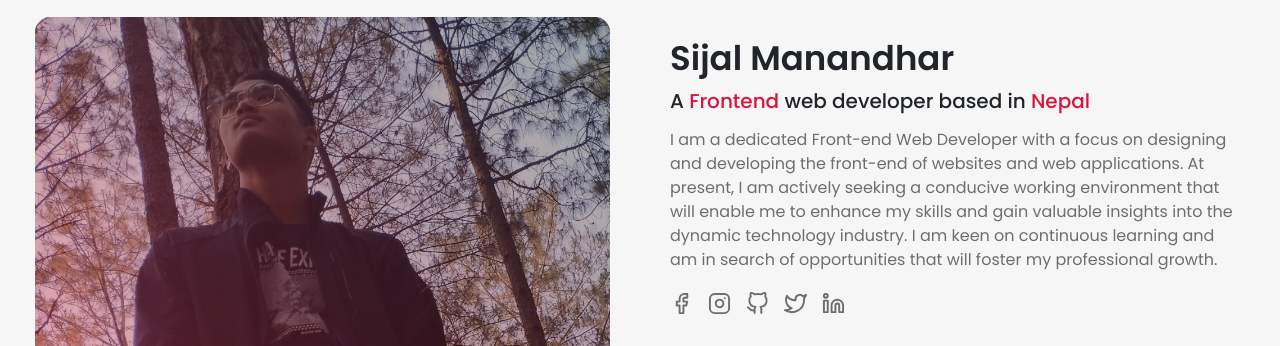
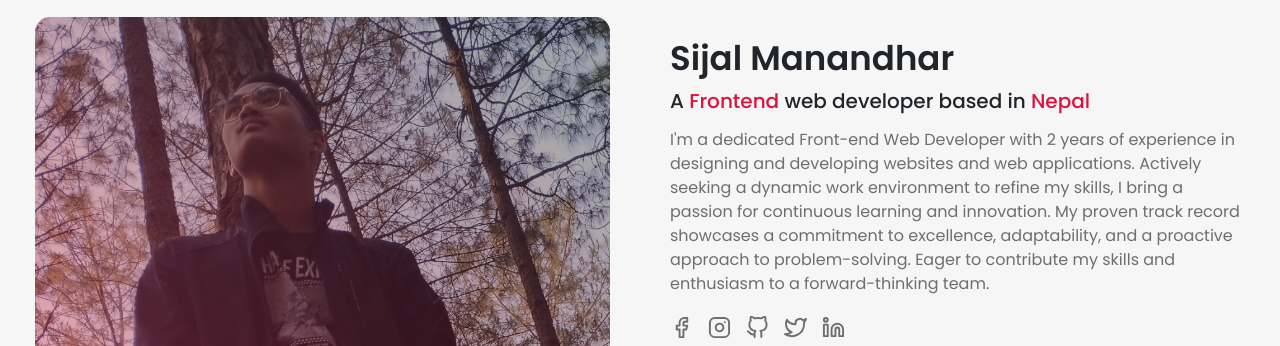
Before and after one commit to sam4web/personal-portfolio, a React (Vite) app: page / in a window 1280 px wide. Shown: the part 1080-1426 px from the top of the page. Built offline with nearby package versions, Linux system fonts and the light colour scheme.

Commit message:
updated description & added experience

```diff
--- a/src/components/About.jsx
+++ b/src/components/About.jsx
@@ -30,13 +30,14 @@ const About = () => {
                 <span>Nepal</span>
               </h4>
               <p className='content__info-desc'>
-                I am a dedicated Front-end Web Developer with a focus on
-                designing and developing the front-end of websites and web
-                applications. At present, I am actively seeking a conducive
-                working environment that will enable me to enhance my skills and
-                gain valuable insights into the dynamic technology industry. I
-                am keen on continuous learning and am in search of opportunities
-                that will foster my professional growth.
+                I&#39;m a dedicated Front-end Web Developer with 2 years of
+                experience in designing and developing websites and web
+                applications. Actively seeking a dynamic work environment to
+                refine my skills, I bring a passion for continuous learning and
+                innovation. My proven track record showcases a commitment to
+                excellence, adaptability, and a proactive approach to
+                problem-solving. Eager to contribute my skills and enthusiasm to
+                a forward-thinking team.
               </p>
               {/* /info-desc */}
 
```
Also changed, not shown: 1 other file (tests, documents, lock files or other folders).
